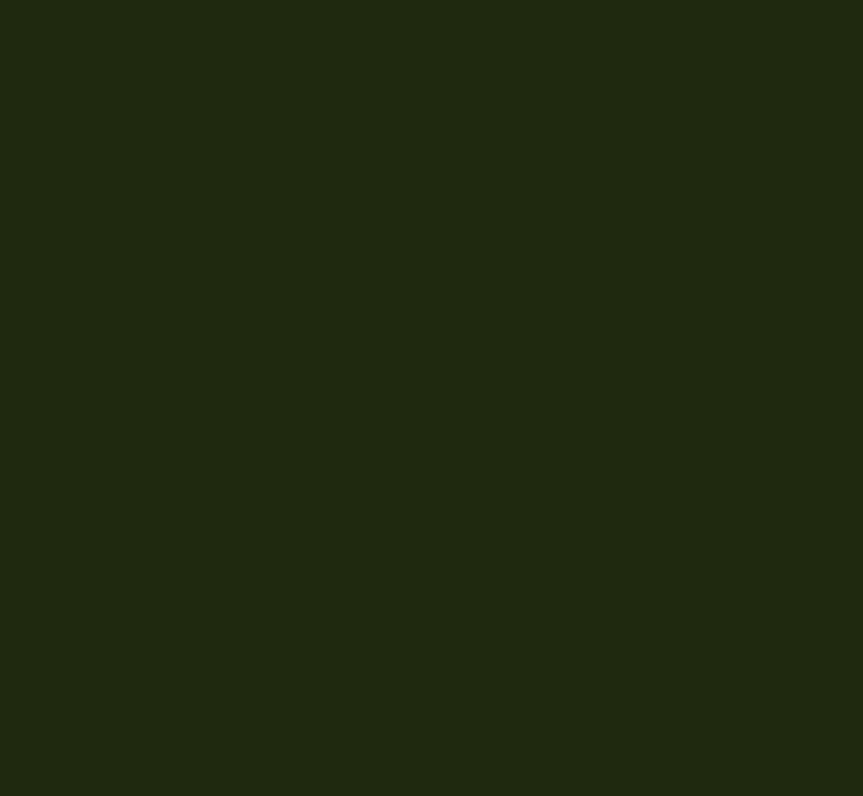
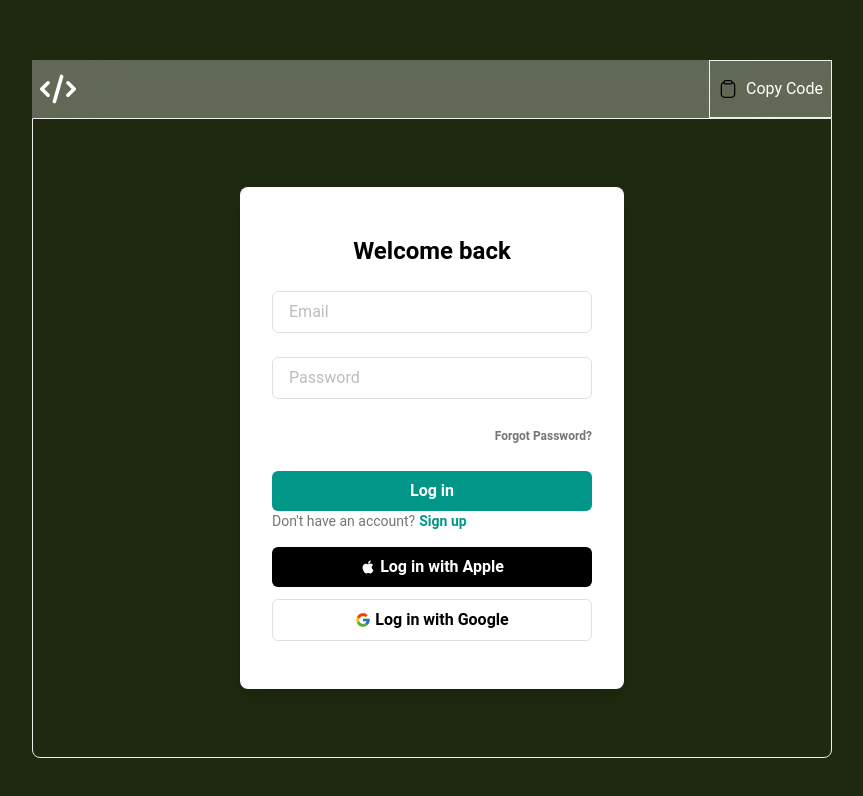
Before and after one commit to akash-khan-311/softui, a React (Vite) app: page /components/form in a window 1280 px wide. Shown: the part 4989-5785 px from the top of the page, without its empty margins (336-1199 px from the left). Before the commit the page ends 5037 px from the top, so only its background shows below. Built offline with nearby package versions, Linux system fonts and the light colour scheme.

Commit message:
new form added

```diff
--- a/src/UIcomponents/Form/Form.jsx
+++ b/src/UIcomponents/Form/Form.jsx
@@ -5,6 +5,7 @@ import Form3 from "../../components/App/Forms/Form3";
 import Form4 from "../../components/App/Forms/Form4";
 import Form5 from "../../components/App/Forms/Form5";
 import Form6 from "../../components/App/Forms/Form6";
+import Form7 from "../../components/App/Forms/Form7";
 
 const Form = () => {
   return (
@@ -24,6 +25,8 @@ const Form = () => {
       <Form5/>
       {/*  */}
       <Form6/>
+      {/* Login Form */}
+      <Form7/>
     </div>
   );
 };
--- /dev/null
+++ b/src/components/App/Forms/Form7.jsx
@@ -0,0 +1,137 @@
+/* eslint-disable react/no-unescaped-entities */
+import CodeBox from "../../../Shared/CodeBox/CodeBox";
+
+const Form7 = () => {
+  return (
+    <div>
+      <CodeBox
+        stringCode={`<div className="form-container bg-white shadow-lg rounded-lg p-8 max-w-sm mx-auto py-12">
+  <p className="title text-center text-2xl font-bold mb-6">Welcome back</p>
+  <form className="form flex flex-col gap-6">
+    <input type="email" className="input border border-gray-300 rounded-md py-2 px-4" placeholder="Email" />
+    <input type="password" className="input border border-gray-300 rounded-md py-2 px-4" placeholder="Password" />
+    <p className="page-link text-end text-gray-600">
+      <span className="page-link-label cursor-pointer font-semibold text-xs">Forgot Password?</span>
+    </p>
+    <button className="form-btn bg-teal-500 text-white font-semibold rounded-md py-2 transition duration-300 hover:bg-teal-600">Log in</button>
+  </form>
+  <p className="sign-up-label text-gray-600 text-sm">
+    Don't have an account?<span className="sign-up-link ml-1 font-semibold text-teal-500 cursor-pointer">Sign up</span>
+  </p>
+  <div className="buttons-container flex flex-col gap-3 mt-4">
+    <div className="apple-login-button cursor-pointer bg-black text-white font-semibold rounded-md py-2 px-4 flex items-center justify-center gap-1">
+      <svg stroke="currentColor" fill="currentColor" strokeWidth={0} className="apple-icon" viewBox="0 0 1024 1024" height="1em" width="1em" xmlns="http://www.w3.org/2000/svg">
+        <path d="M747.4 535.7c-.4-68.2 30.5-119.6 92.9-157.5-34.9-50-87.7-77.5-157.3-82.8-65.9-5.2-138 38.4-164.4 38.4-27.9 0-91.7-36.6-141.9-36.6C273.1 298.8 163 379.8 163 544.6c0 48.7 8.9 99 26.7 150.8 23.8 68.2 109.6 235.3 199.1 232.6 46.8-1.1 79.9-33.2 140.8-33.2 59.1 0 89.7 33.2 141.9 33.2 90.3-1.3 167.9-153.2 190.5-221.6-121.1-57.1-114.6-167.2-114.6-170.7zm-105.1-305c50.7-60.2 46.1-115 44.6-134.7-44.8 2.6-96.6 30.5-126.1 64.8-32.5 36.8-51.6 82.3-47.5 133.6 48.4 3.7 92.6-21.2 129-63.7z" />
+      </svg>
+      <span>Log in with Apple</span>
+    </div>
+    <div className="google-login-button cursor-pointer bg-white border border-gray-300 font-semibold rounded-md py-2 px-4 flex items-center justify-center gap-1">
+      <svg stroke="currentColor" fill="currentColor" strokeWidth={0} version="1.1" x="0px" y="0px" className="google-icon" viewBox="0 0 48 48" height="1em" width="1em" xmlns="http://www.w3.org/2000/svg">
+        <path fill="#FFC107" d="M43.611,20.083H42V20H24v8h11.303c-1.649,4.657-6.08,8-11.303,8c-6.627,0-12-5.373-12-12
+  c0-6.627,5.373-12,12-12c3.059,0,5.842,1.154,7.961,3.039l5.657-5.657C34.046,6.053,29.268,4,24,4C12.955,4,4,12.955,4,24
+  c0,11.045,8.955,20,20,20c11.045,0,20-8.955,20-20C44,22.659,43.862,21.35,43.611,20.083z" />
+        <path fill="#FF3D00" d="M6.306,14.691l6.571,4.819C14.655,15.108,18.961,12,24,12c3.059,0,5.842,1.154,7.961,3.039l5.657-5.657
+  C34.046,6.053,29.268,4,24,4C16.318,4,9.656,8.337,6.306,14.691z" />
+        <path fill="#4CAF50" d="M24,44c5.166,0,9.86-1.977,13.409-5.192l-6.19-5.238C29.211,35.091,26.715,36,24,36
+  c-5.202,0-9.619-3.317-11.283-7.946l-6.522,5.025C9.505,39.556,16.227,44,24,44z" />
+        <path fill="#1976D2" d="M43.611,20.083H42V20H24v8h11.303c-0.792,2.237-2.231,4.166-4.087,5.571
+  c0.001-0.001,0.002-0.001,0.003-0.002l6.19,5.238C36.971,39.205,44,34,44,24C44,22.659,43.862,21.35,43.611,20.083z" />
+      </svg>
+      <span>Log in with Google</span>
+    </div>
+  </div>
+</div>`}
+      >
+        <div className="py-12">
+          <div className="form-container bg-white shadow-lg rounded-lg p-8 max-w-sm mx-auto py-12">
+            <p className="title text-center text-2xl font-bold mb-6">
+              Welcome back
+            </p>
+            <form className="form flex flex-col gap-6">
+              <input
+                type="email"
+                className="input border border-gray-300 rounded-md py-2 px-4"
+                placeholder="Email"
+              />
+              <input
+                type="password"
+                className="input border border-gray-300 rounded-md py-2 px-4"
+                placeholder="Password"
+              />
+              <p className="page-link text-end text-gray-600">
+                <span className="page-link-label cursor-pointer font-semibold text-xs">
+                  Forgot Password?
+                </span>
+              </p>
+              <button className="form-btn bg-teal-500 text-white font-semibold rounded-md py-2 transition duration-300 hover:bg-teal-600">
+                Log in
+              </button>
+            </form>
+            <p className="sign-up-label text-gray-600 text-sm">
+              Don't have an account?
+              <span className="sign-up-link ml-1 font-semibold text-teal-500 cursor-pointer">
+                Sign up
+              </span>
+            </p>
+            <div className="buttons-container flex flex-col gap-3 mt-4">
+              <div className="apple-login-button cursor-pointer bg-black text-white font-semibold rounded-md py-2 px-4 flex items-center justify-center gap-1">
+                <svg
+                  stroke="currentColor"
+                  fill="currentColor"
+                  strokeWidth={0}
+                  className="apple-icon"
+                  viewBox="0 0 1024 1024"
+                  height="1em"
+                  width="1em"
+                  xmlns="http://www.w3.org/2000/svg"
+                >
+                  <path d="M747.4 535.7c-.4-68.2 30.5-119.6 92.9-157.5-34.9-50-87.7-77.5-157.3-82.8-65.9-5.2-138 38.4-164.4 38.4-27.9 0-91.7-36.6-141.9-36.6C273.1 298.8 163 379.8 163 544.6c0 48.7 8.9 99 26.7 150.8 23.8 68.2 109.6 235.3 199.1 232.6 46.8-1.1 79.9-33.2 140.8-33.2 59.1 0 89.7 33.2 141.9 33.2 90.3-1.3 167.9-153.2 190.5-221.6-121.1-57.1-114.6-167.2-114.6-170.7zm-105.1-305c50.7-60.2 46.1-115 44.6-134.7-44.8 2.6-96.6 30.5-126.1 64.8-32.5 36.8-51.6 82.3-47.5 133.6 48.4 3.7 92.6-21.2 129-63.7z" />
+                </svg>
+                <span>Log in with Apple</span>
+              </div>
+              <div className="google-login-button cursor-pointer bg-white border border-gray-300 font-semibold rounded-md py-2 px-4 flex items-center justify-center gap-1">
+                <svg
+                  stroke="currentColor"
+                  fill="currentColor"
+                  strokeWidth={0}
+                  version="1.1"
+                  x="0px"
+                  y="0px"
+                  className="google-icon"
+                  viewBox="0 0 48 48"
+                  height="1em"
+                  width="1em"
+                  xmlns="http://www.w3.org/2000/svg"
+                >
+                  <path
+                    fill="#FFC107"
+                    d="M43.611,20.083H42V20H24v8h11.303c-1.649,4.657-6.08,8-11.303,8c-6.627,0-12-5.373-12-12
+  c0-6.627,5.373-12,12-12c3.059,0,5.842,1.154,7.961,3.039l5.657-5.657C34.046,6.053,29.268,4,24,4C12.955,4,4,12.955,4,24
+  c0,11.045,8.955,20,20,20c11.045,0,20-8.955,20-20C44,22.659,43.862,21.35,43.611,20.083z"
+                  />
+                  <path
+                    fill="#FF3D00"
+                    d="M6.306,14.691l6.571,4.819C14.655,15.108,18.961,12,24,12c3.059,0,5.842,1.154,7.961,3.039l5.657-5.657
+  C34.046,6.053,29.268,4,24,4C16.318,4,9.656,8.337,6.306,14.691z"
+                  />
+                  <path
+                    fill="#4CAF50"
+                    d="M24,44c5.166,0,9.86-1.977,13.409-5.192l-6.19-5.238C29.211,35.091,26.715,36,24,36
+  c-5.202,0-9.619-3.317-11.283-7.946l-6.522,5.025C9.505,39.556,16.227,44,24,44z"
+                  />
+                  <path
+                    fill="#1976D2"
+                    d="M43.611,20.083H42V20H24v8h11.303c-0.792,2.237-2.231,4.166-4.087,5.571
+  c0.001-0.001,0.002-0.001,0.003-0.002l6.19,5.238C36.971,39.205,44,34,44,24C44,22.659,43.862,21.35,43.611,20.083z"
+                  />
+                </svg>
+                <span>Log in with Google</span>
+              </div>
+            </div>
+          </div>
+        </div>
+      </CodeBox>
+    </div>
+  );
+};
+export default Form7;
```
